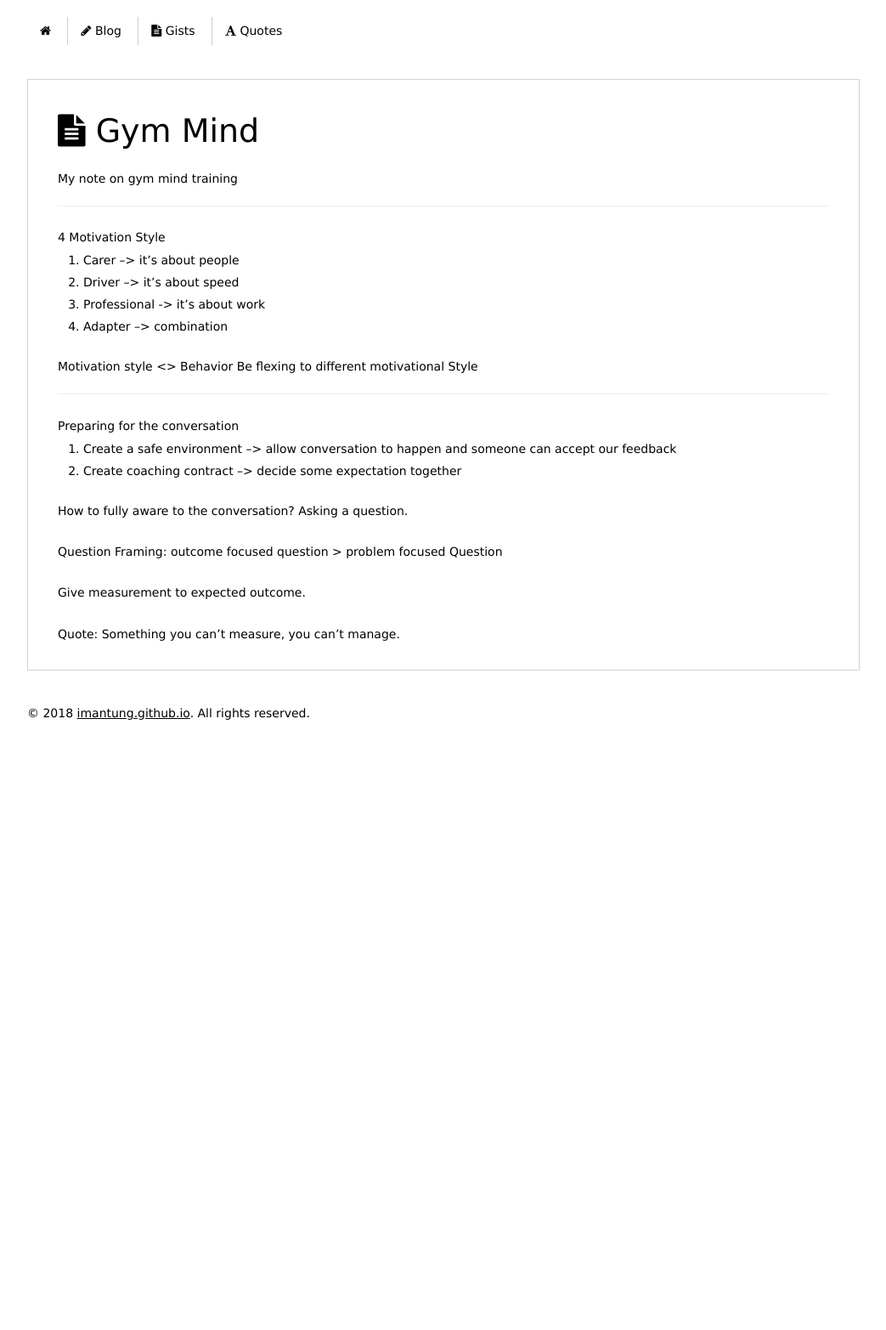
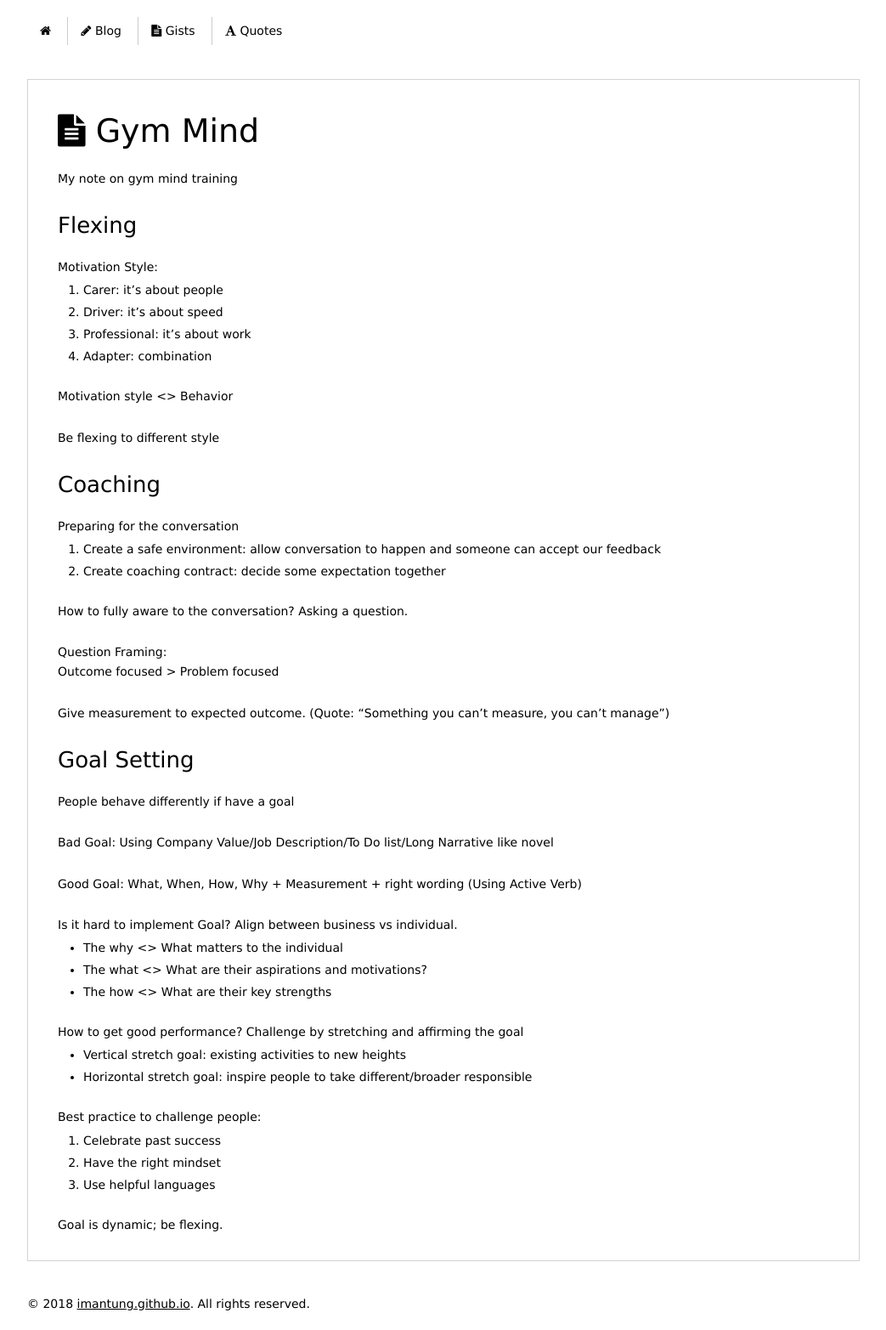
Before and after one commit to imantung/imantung.github.io, a Jekyll site: the page built from gist/concepts/gym-mind.md, in a window 1280 px wide. Shown: the whole page at 85% size, without its empty margins (118-1161 px from the left). Built offline with Jekyll 4.4.1, drawn with Linux system fonts in a browser that asks for light colours; nearby versions of some CDN libraries; before the commit the page ends 900 px from its top, so only the background shows below that.

Commit message:
update content

```diff
--- a/gist/concepts/gym-mind.md
+++ b/gist/concepts/gym-mind.md
@@ -5,27 +5,52 @@ title: Gym Mind
 
 My note on gym mind training
 
----
 
-4 Motivation Style
-1. Carer --> it's about people
-2. Driver --> it's about speed
-3. Professional -> it's about work
-4. Adapter --> combination
+### Flexing
+
+Motivation Style:
+1. Carer: it's about people
+2. Driver: it's about speed
+3. Professional: it's about work
+4. Adapter: combination
 
 Motivation style <> Behavior
-Be flexing to different motivational Style
 
----
+Be flexing to different style
+
+### Coaching
 
 Preparing for the conversation
-1. Create a safe environment --> allow conversation to happen and someone can accept our feedback
-2. Create coaching contract --> decide some expectation together
+1. Create a safe environment: allow conversation to happen and someone can accept our feedback
+2. Create coaching contract: decide some expectation together
 
 How to fully aware to the conversation? Asking a question.
 
-Question Framing: outcome focused question > problem focused Question
+Question Framing:
+Outcome focused > Problem focused
 
-Give measurement to expected outcome.
+Give measurement to expected outcome. (Quote: "Something you can't measure, you can't manage")
 
-Quote: Something you can't measure, you can't manage.
+### Goal Setting
+
+People behave differently if have a goal
+
+Bad Goal: Using Company Value/Job Description/To Do list/Long Narrative like novel
+
+Good Goal: What, When, How, Why + Measurement + right wording (Using Active Verb)
+
+Is it hard to implement Goal? Align between business vs individual.
+- The why <> What matters to the individual
+- The what <> What are their aspirations and motivations?
+- The how <> What are their key strengths
+
+How to get good performance? Challenge by stretching and affirming the goal
+- Vertical stretch goal: existing activities to new heights
+- Horizontal stretch goal: inspire people to take different/broader responsible
+
+Best practice to challenge people:
+1. Celebrate past success
+2. Have the right mindset
+3. Use helpful languages
+
+Goal is dynamic; be flexing.
```
Also changed, not shown: gist/techstacks/mac.md (+2 -4 lines), gist/techstacks/markdown.md (+2 -0 lines).
